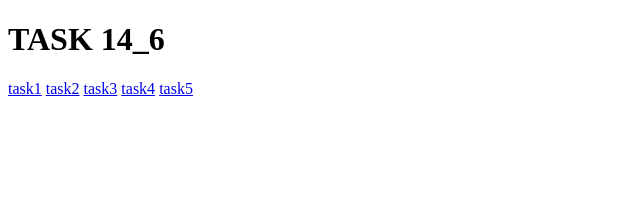
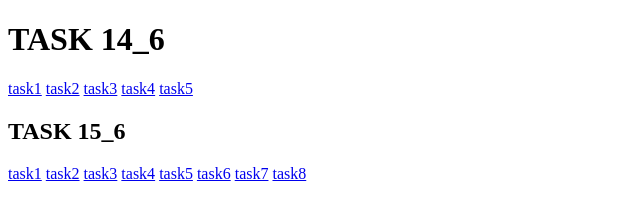
Before and after one commit to Somaiah-Al-yaseen/HTML_CSS_TASK, a plain HTML site: page index.html in a window 1280 px wide. Shown: the whole page, without its empty margins (0-640 px from the left). Drawn offline with Linux system fonts and the light colour scheme.

Commit message:
task 15--6

```diff
--- a/index.html
+++ b/index.html
@@ -4,7 +4,8 @@
     <meta charset="UTF-8">
     <meta name="viewport" content="width=device-width, initial-scale=1.0">
     <title>Document</title>
-</head><h1> TASK 14_6</h1>
+</head>
+<h1> TASK 14_6</h1>
 
 <a href="TASK14-6/task1.html">task1</a>
 <a href="TASK14-6/task2.html">task2</a>
@@ -12,6 +13,16 @@
 <a href="TASK14-6/task4.html">task4</a>
 <a href="TASK14-6/task5.html">task5</a>
 
+
+<h2> TASK 15_6</h2>
+<a href="./task 15-6/task 1.html">task1</a>
+<a href="./task 15-6/task 2.html">task2</a>
+<a href="./task 15-6/task 3.html">task3</a>
+<a href="./task 15-6/task 4.html">task4</a>
+<a href="./task 15-6/task 5.html">task5</a>
+<a href="./task 15-6/task 6.html">task6</a>
+<a href="./task 15-6/task 7.html">task7</a>
+<a href="./task 15-6/task8.html">task8</a>
 <body>
 
 </body>
```
